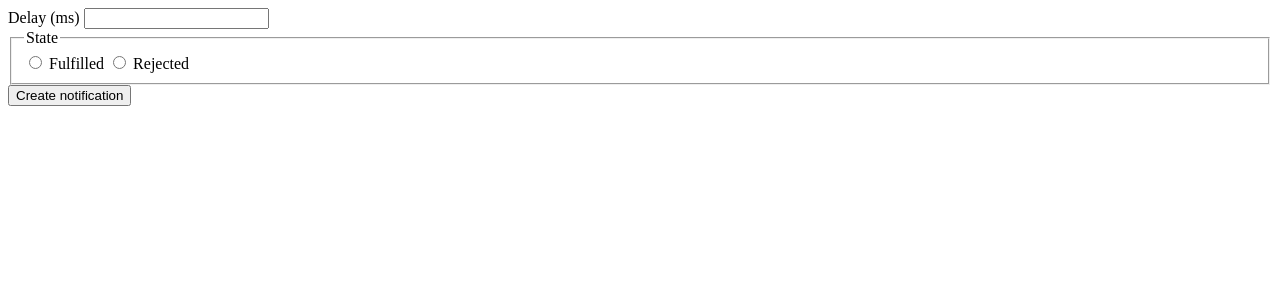
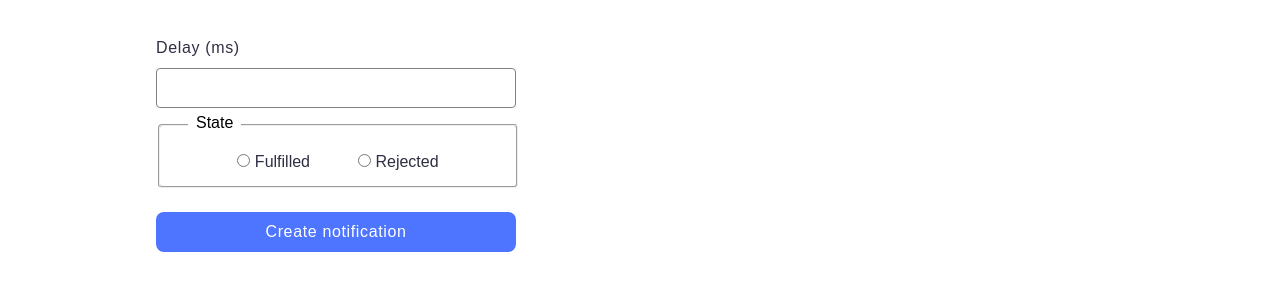
Before and after one commit to xxLEITTOxx/goit-js-hw-10, a website built with Vite: page src/2-snackbar.html in a window 1280 px wide. Built offline with nearby package versions, Linux system fonts and the light colour scheme.

Commit message:
job done

```diff
--- a/src/2-snackbar.html
+++ b/src/2-snackbar.html
@@ -4,25 +4,31 @@
     <meta charset="UTF-8" />
     <meta name="viewport" content="width=device-width, initial-scale=1.0" />
     <title>Form</title>
+    <link
+      rel="stylesheet"
+      href="https://cdn.jsdelivr.net/npm/modern-normalize@2.0.0/modern-normalize.min.css"
+    />
     <link rel="stylesheet" href="./css/snackbar.css" />
   </head>
   <body>
     <form class="form">
-      <label>
+      <label class="delay">
         Delay (ms)
         <input type="number" name="delay" required />
       </label>
 
-      <fieldset>
+      <fieldset class="checkbox-field">
         <legend>State</legend>
-        <label>
+        <div class="flex-checkboxes">
+          <label class="fulfilled">
             <input type="radio" name="state" value="fulfilled" required />
             Fulfilled
           </label>
-        <label>
+          <label class="rejected">
             <input type="radio" name="state" value="rejected" required />
             Rejected
           </label>
+        </div>
       </fieldset>
 
       <button type="submit">Create notification</button>
--- a/src/css/snackbar.css
+++ b/src/css/snackbar.css
@@ -0,0 +1,83 @@
+body {
+  font-family: "Montserrat", sans-serif;
+  background-color: #fff;
+}
+
+.form {
+  margin-left: 156px;
+  margin-top: 36px;
+}
+
+.delay {
+  display: flex;
+  align-items: flex-start;
+  justify-content: flex-start;
+  flex-direction: column;
+  gap: 8px;
+  width: 360px;
+  height: 72px;
+  margin-bottom: 16px;
+  font-weight: 400;
+  font-size: 16px;
+  line-height: 1.5;
+  letter-spacing: 0.04em;
+  color: #2e2f42;
+}
+
+.delay input {
+  border: 1px solid #808080;
+  border-radius: 4px;
+  width: 360px;
+  height: 40px;
+}
+.checkbox-field {
+  position: relative;
+  border-radius: 4px;
+  stroke-width: 1px;
+  stroke: #808080;
+  height: 64px;
+  width: 360px;
+  padding: 24px 48px 8px 48px;
+}
+.checkbox-field legend {
+  position: absolute;
+  top: -12px;
+  left: 28px;
+  border: 1px;
+  background: #fff;
+  padding: 0 8px;
+}
+
+.flex-checkboxes {
+  display: flex;
+  align-items: flex-start;
+  justify-content: center;
+  flex-direction: row;
+  gap: 48px;
+}
+.flex-checkboxes label {
+  font-weight: 400;
+  font-size: 16px;
+  line-height: 1.5;
+  color: #2e2f42;
+
+  height: 32px;
+}
+button {
+  border: none;
+  border-radius: 8px;
+  padding: 8px 16px;
+  width: 360px;
+  height: 40px;
+  margin-top: 24px;
+  background: #4e75ff;
+  font-weight: 500;
+  font-size: 16px;
+  line-height: 1.5;
+  letter-spacing: 0.04em;
+  color: #fff;
+}
+
+button:hover {
+  background: #6c8cff;
+}
--- a/src/js/2-snackbar.js
+++ b/src/js/2-snackbar.js
@@ -1,24 +1,25 @@
 import iziToast from "izitoast";
+import "izitoast/dist/css/iziToast.min.css";
 
-import "izitoast/dist/css/iziToast.min.css";
 const myForm = document.querySelector(".form");
 const myDelay = document.querySelector('input[name="delay"]');
 const promiseFullfilled = document.querySelector('input[value="fulfilled"]');
-const promiseRejected = document.querySelector('input[value="rejected"]');
-const submit = document.querySelector('button[type="submit"]');
 
 myForm.addEventListener("submit", createPromise);
 
 function createPromise(event) {
   event.preventDefault();
+  const delay = Number(myDelay.value);
+  const isFulfilled = promiseFullfilled.checked;
+  myForm.reset();
   let myBestPromise = new Promise((resolve, reject) => {
     setTimeout(() => {
-      if (promiseFullfilled.checked) {
-        resolve(Number(myDelay.value));
+      if (isFulfilled) {
+        resolve(delay);
       } else {
-        reject(Number(myDelay.value));
+        reject(delay);
       }
-    }, Number(myDelay.value));
+    }, delay);
   });
   myBestPromise
     .then((result) => {
```
Lines whose indentation alone changed are shown as unchanged.
